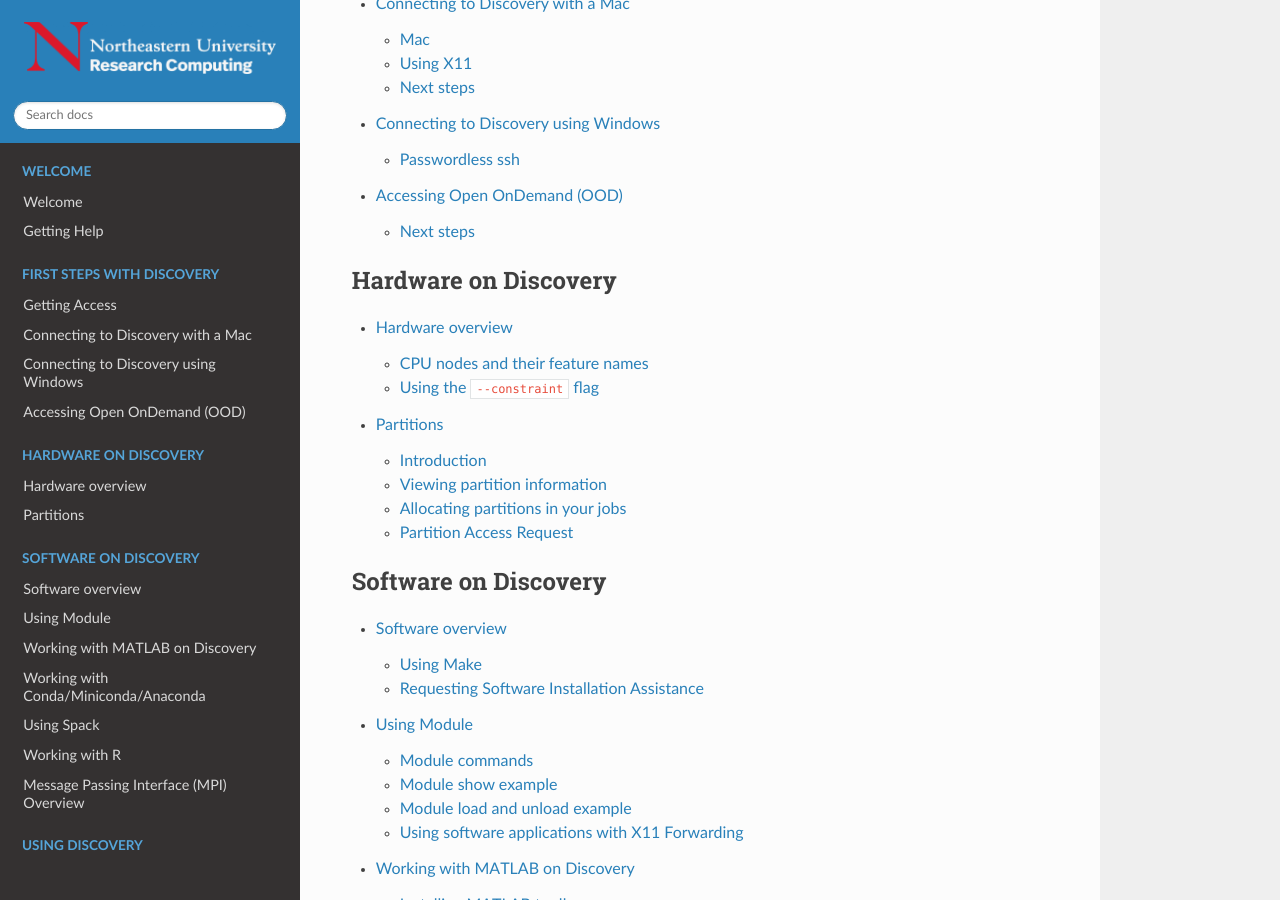
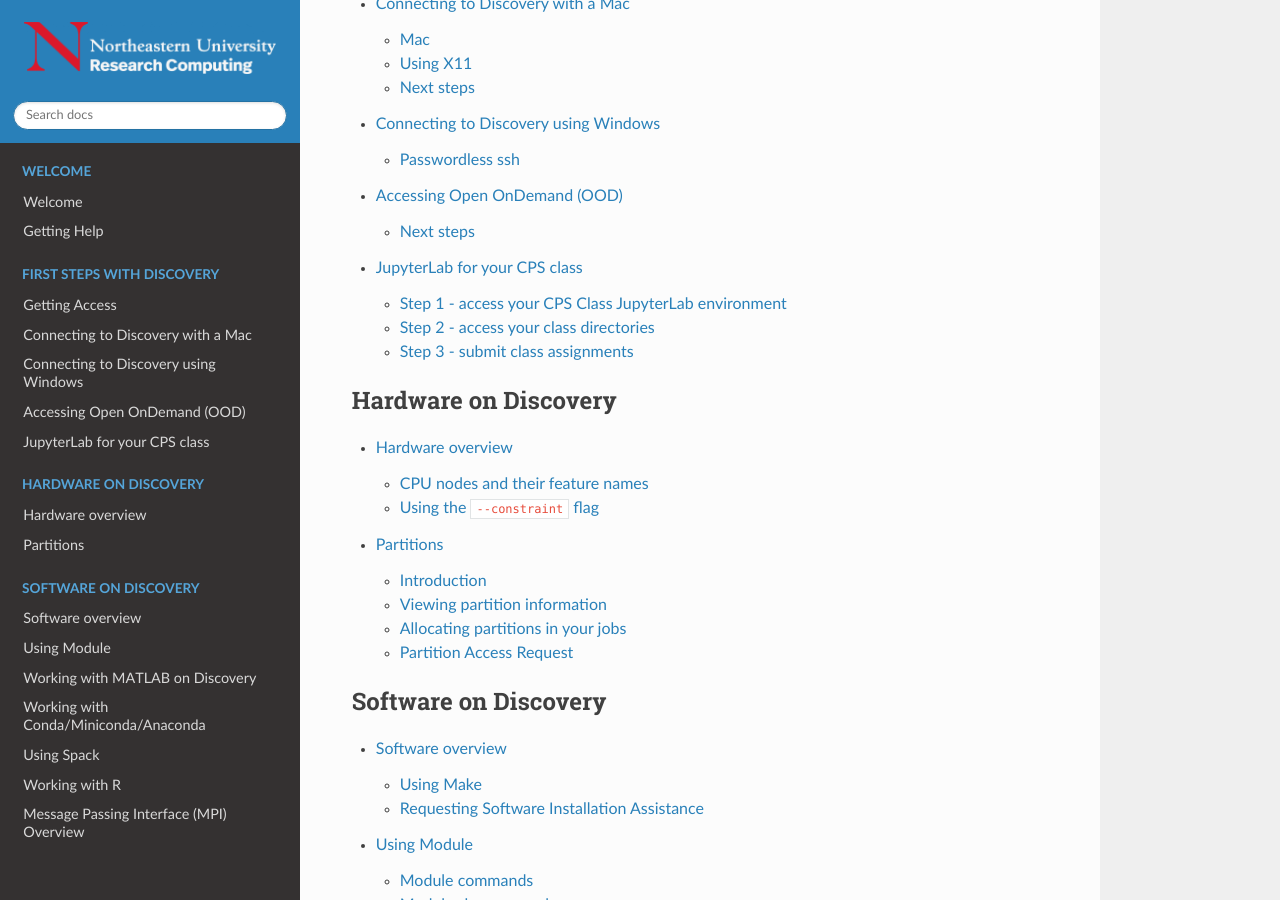
Before and after one commit to northeastern-rc/rc-public-documentation, a Sphinx documentation site: the page built from docs/source/index.rst, in a window 1280 px wide and 900 px high, scrolled down 564 px. Built offline with Sphinx 7.4.7 and the Read the Docs theme 2.0.0, drawn with Linux system fonts in a browser that asks for light colours; some of the changed lines change nothing that is shown.

Commit message:
Added a new branch with CPS-OOD specific instructions under first_steps.

```diff
--- /dev/null
+++ b/docs/source/first_steps/cps_ood.rst
@@ -0,0 +1,109 @@
+.. _access_ood:
+
+******************************
+JupyterLab for your CPS class
+******************************
+These instructions describe the process of opening a CPS JupyterLab environment on the Open OnDemand (OOD) Discovery web portal and accessing class work directories.
+
+
+Step 1 - access your CPS Class JupyterLab environment
+=====================================================
+ 1. Ensure with your class instructor that a `Discovery Classroom Use Request <https://bit.ly/NURC-Classroom>`_ was requested by the instructor. You will only be able to find your class resources if a request was made.
+ 2. In a web browser, go to http://ood.discovery.neu.edu. Login with your NU credentials (follow (see more information here:ref:`connect_ood`).
+
+.. note::
+   Due to several reports about problems using the Safari browser on OOD, it is recommended to use Google Chrome, Mozilla Firefox or Microsoft Edge browsers for best experience. Use any modern browser that supports ECMAScript 2016 (see: `OnDemand Documentation <https://osc.github.io/ood-documentation/latest/requirements.html#browser-requirements>`_).
+
+ 3. Under the **Courses** menu, select your Class Name. For example **ALY3070 JupyterLab**:
+
+.. image:: /images/cps-ood-menu.png
+ :alt: A menu dropdown list of classes, with a CPS ALY3070 class highlighted.
+
+ 4. Select the default options and click **Launch**.
+.. image:: /images/cps-ood-jupyterform.png
+ :alt: A form of the cps jupyterlab options.
+
+.. note::
+   You can have more control of the session by changing the **Time** field to more than 1 hour, the **Memory** field (to get more memory in GB), and the **Working Directory** where JupyterLab launches. By default, the session will launch in the main class folder (in this example `/work/cps/ALY3070`) shared with all class students. This folder has read-only permissions. Additionally, each student has access to a personal working directory under: `/work/cps/ALY3070/students/[username]`, where `[username]` is the student username on Discovery.
+
+ 5. Once the session has been successfully created, wait until the session window starts (turns to green), and then click **Connect to Jupyter**. This will open a new tab with the JupyterLab interface.
+.. image:: /images/cps-ood-jupyterlab-start-session.png
+ :alt: session created view.
+
+ 6. Select **Cancel** when prompted with the **Build Recommended** option. Package jupyterlab-dash does not require a build, and currently doesn't work with it enabled.
+
+.. image:: /images/cps-ood-build-window.png
+ :alt: build window view.
+
+Step 2 - access your class directories
+=======================================
+After you are connected to a CPS JupyterLab session on OOD, you can access any shared class directories and your private class directory.
+
+1. You can navigate between the class folders using the left menu. Your instructor may share files in this directory, or within another directory as instructed in your class. For instance, file **Example.ipynb** can be viewed using Python Jupyter Notebook, but cannot be edited.
+
+.. image:: /images/cps-ood-jupyterlab-folders-view.png
+ :alt: show files.
+
+2. Navigate to the **students** directory, where you will see another directory under your username. This is your personal class directory, where you can create and edit files. Navigate inside this directory.
+
+.. image:: /images/cps-ood-jupyterlab-students-folder.png
+ :alt: show students folder.
+
+.. image:: /images/cps-ood-jupyterlab-username-folder.png
+ :alt: show inside username folder.
+
+3. Open a new Python Notebook session by clicking the **Python 3 (ipykernel)**. You will see that a new file has been created inside your directory called **Untitled.ipynb**. You can now work within this directory and remane the files (right click->Rename).
+
+.. image:: /images/cps-ood-jupyterlab-ipykernel.png
+ :alt: show inside ipykernel.
+
+.. note::
+  Do not attempt to edit/write into files outside your personal directory. Other directories (besides `assignments`) have read-only access permissions.
+
+Step 3 - submit class assignments
+=================================
+Once you're ready to submit your assignment Jupyter Notebook file, you'll need to use the command line option to copy it over to the **assignments** directory. This is due to the write-only access permissions on that directory, which prevents JupyterLab form copying it via its interface.
+
+1. Suppose you have a file inside your personal class directory called **Assignment1.ipynb**. To copy it over to the **assignments** directory, open the JuypterLab New Launcher by clicking the **File** top menu option, and then selecting **New Launcher**.
+
+.. image:: /images/cps-ood-jupyterlab-new-launcher.png
+ :alt: open new launcher.
+
+2. Click on the **Terminal** option under **Other** to open a Linux terminal.
+
+.. image:: /images/cps-ood-jupyterlab-open-terminal.png
+ :alt: open terminal.
+
+3. Navigate to your personal directory by typing the following command (change the class name from `ALY3070` to your class name accordingly):
+
+  `cd /work/cps/ALY3070/students/$USER`
+
+Where `$USER` is a saved shell variable for your username. You can optionally also replace it with your username.
+
+.. image:: /images/cps-ood-jupyterlab-cd-student-dir.png
+ :alt: cd to the student dir.
+
+4. Check that your assignment file is visible in the command line by typing:
+
+  `ls`
+
+.. image:: /images/cps-ood-jupyterlab-ls-student-dir.png
+ :alt: ls the student dir.
+
+5. Copy the assignment file to the **assignments** directory with this command (replace the file name with your own file name):
+
+  `cp Assignment1.ipynb ../../assignments`
+
+.. image:: /images/cps-ood-jupyterlab-cp-student-assignment.png
+ :alt: copy student assignment.
+
+6. Navigate to the **assignments** directory on the folder navigator on your left menu and check if your assignment is there.
+
+.. image:: /images/cps-ood-jupyterlab-check-assignments.png
+ :alt: check student assignments.
+
+You may also remove your file if you need to by typing this command (replace the file name with your own file name):
+
+`rm ../../assignments/Assignment1.ipynb`
+
+7. Close the Terminal tab when done.
--- a/docs/source/index.rst
+++ b/docs/source/index.rst
@@ -20,6 +20,7 @@
   first_steps/connect_mac
   first_steps/connect_windows
   first_steps/connect_ood
+  first_steps/cps_ood
 
 .. toctree::
    :maxdepth: 2
@@ -68,6 +69,7 @@
    using-ood/fileexplore
    using-ood/interactiveapps
 
+
 .. toctree::
    :maxdepth: 2
    :caption: Using Discovery in your classroom
```
Also changed, not shown: docs/source/images/cps-ood-build-window.png (added), docs/source/images/cps-ood-jupyterform.png (added), docs/source/images/cps-ood-jupyterlab-cd-student-dir.png (added), docs/source/images/cps-ood-jupyterlab-check-assignments.png (added), docs/source/images/cps-ood-jupyterlab-cp-student-assignment.png (added), docs/source/images/cps-ood-jupyterlab-folders-view.png (added), docs/source/images/cps-ood-jupyterlab-ipykernel.png (added), docs/source/images/cps-ood-jupyterlab-ls-student-dir.png (added), docs/source/images/cps-ood-jupyterlab-new-launcher.png (added), docs/source/images/cps-ood-jupyterlab-open-terminal.png (added), docs/source/images/cps-ood-jupyterlab-start-session.png (added), docs/source/images/cps-ood-jupyterlab-students-folder.png (added), docs/source/images/cps-ood-jupyterlab-username-folder.png (added), docs/source/images/cps-ood-menu.png (added).
